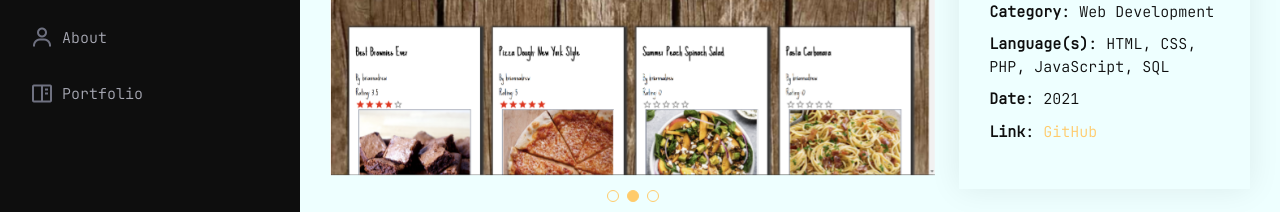
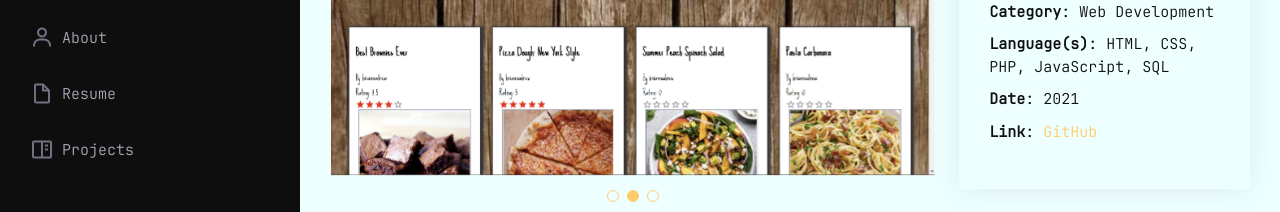
Before and after one commit to briannadrew/briannadrew.github.io, a plain HTML site: page recipe-site.html in a window 1280 px wide. Shown: the part 274-486 px from the top of the page. Drawn offline with Linux system fonts and the light colour scheme.

Commit message:
Update recipe-site.html

```diff
--- a/recipe-site.html
+++ b/recipe-site.html
@@ -51,8 +51,8 @@
         <ul>
           <li><a href="index.html#hero" class="nav-link scrollto active"><i class="bx bx-home"></i> <span>Home</span></a></li>
           <li><a href="index.html#about" class="nav-link scrollto"><i class="bx bx-user"></i> <span>About</span></a></li>
-          <!-- <li><a href="index.html#resume" class="nav-link scrollto"><i class="bx bx-file-blank"></i> <span>Resume</span></a></li> -->
-          <li><a href="index.html#portfolio" class="nav-link scrollto"><i class="bx bx-book-content"></i> <span>Portfolio</span></a></li>
+          <li><a href="index.html#resume" class="nav-link scrollto"><i class="bx bx-file-blank"></i> <span>Resume</span></a></li>
+          <li><a href="index.html#portfolio" class="nav-link scrollto"><i class="bx bx-book-content"></i> <span>Projects</span></a></li>
         </ul>
       </nav><!-- .nav-menu -->
     </div>
```
